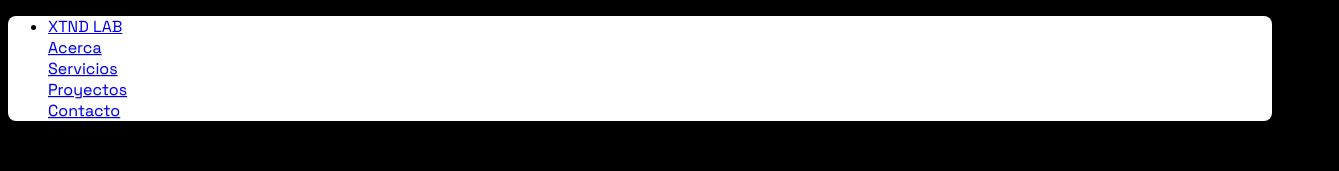
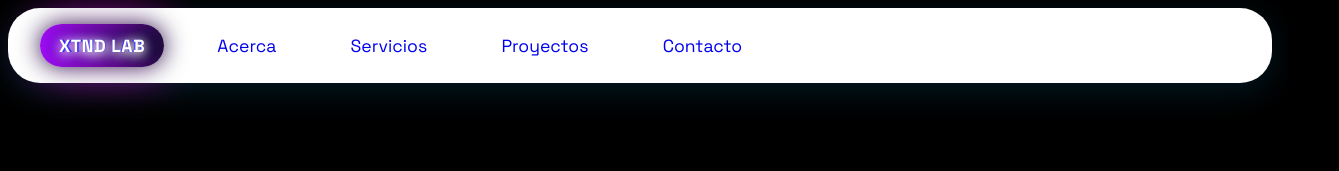
Before and after one commit to fiacattozzo/web-xtnd, a React (Create React App) app: page / in a window 1280 px wide. Shown: the top 171 px of the page, 1339 px wide, since content can reach past the window. Built offline with nearby package versions, Linux system fonts and the light colour scheme.

Commit message:
agregué una carpeta de componentes, y cree un archivo de estilos para el navbar, que ahora tiene el contenedor blanco, recuadros violetas, animaciones, texto blanco y sin subrayar

```diff
--- a/src/GooeyNav.jsx
+++ b/src/GooeyNav.jsx
@@ -1,5 +1,5 @@
-// src/GooeyNav.jsx
 import React, { useRef, useEffect, useState } from "react";
+import "./components/GooeyNav.css";
 
 const GooeyNav = ({
   items,
@@ -46,21 +46,23 @@ const GooeyNav = ({
       setTimeout(() => {
         const particle = document.createElement("span");
         const point = document.createElement("span");
-        particle.classList.add("particle");
+        particle.classList.add("gooey-particle");
         particle.style.setProperty("--start-x", `${p.start[0]}px`);
         particle.style.setProperty("--start-y", `${p.start[1]}px`);
         particle.style.setProperty("--end-x", `${p.end[0]}px`);
         particle.style.setProperty("--end-y", `${p.end[1]}px`);
         particle.style.setProperty("--time", `${p.time}ms`);
         particle.style.setProperty("--scale", `${p.scale}`);
-        particle.style.setProperty("--color", `var(--color-${p.color}, white)`);
+        particle.style.setProperty("--color", `var(--color-${p.color}, #38bdf8)`);
         particle.style.setProperty("--rotate", `${p.rotate}deg`);
-        point.classList.add("point");
+        point.classList.add("gooey-point");
         particle.appendChild(point);
         element.appendChild(particle);
         requestAnimationFrame(() => element.classList.add("active"));
         setTimeout(() => {
-          try { element.removeChild(particle); } catch {}
+          try {
+            element.removeChild(particle);
+          } catch {}
         }, t);
       }, 30);
     }
@@ -85,16 +87,15 @@ const GooeyNav = ({
     setActiveIndex(index);
     updateEffectPosition(liEl);
     if (filterRef.current) {
-      const particles = filterRef.current.querySelectorAll(".particle");
+      const particles = filterRef.current.querySelectorAll(".gooey-particle");
       particles.forEach((p) => p.parentElement?.removeChild(p));
       makeParticles(filterRef.current);
     }
     if (textRef.current) {
       textRef.current.classList.remove("active");
-      void textRef.current.offsetWidth; // reflow
+      void textRef.current.offsetWidth;
       textRef.current.classList.add("active");
     }
-    // dejamos el comportamiento de <a> para que haga scroll al anchor
   };
   const handleKeyDown = (e, index) => {
     if (e.key === "Enter" || e.key === " ") {
@@ -120,70 +121,24 @@ const GooeyNav = ({
   }, [activeIndex]);
 
   return (
-    <>
-      <style>
-        {`
-          :root {
-            --linear-ease: linear(0, 0.068, 0.19 2.7%, 0.804 8.1%, 1.037, 1.199 13.2%, 1.245, 1.27 15.8%, 1.274, 1.272 17.4%, 1.249 19.1%, 0.996 28%, 0.949, 0.928 33.3%, 0.926, 0.933 36.8%, 1.001 45.6%, 1.013, 1.019 50.8%, 1.018 54.4%, 1 63.1%, 0.995 68%, 1.001 85%, 1);
-            --color-1: #ffffff;
-            --color-2: #d4d4d4;
-            --color-3: #a3a3a3;
-            --color-4: #38bdf8;
-          }
-          .effect {
-            position: absolute; opacity: 1; pointer-events: none;
-            display: grid; place-items: center; z-index: 1;
-          }
-          .effect.text { color: white; transition: color 0.3s ease; }
-          .effect.text.active { color: black; }
-          .effect.filter { filter: blur(7px) contrast(100) blur(0); mix-blend-mode: lighten; }
-          .effect.filter::before { content:""; position:absolute; inset:-75px; z-index:-2; background:black; }
-          .effect.filter::after { content:""; position:absolute; inset:0; background:white; transform:scale(0); opacity:0; z-index:-1; border-radius:9999px; }
-          .effect.active::after { animation: pill 0.3s ease both; }
-          @keyframes pill { to { transform: scale(1); opacity: 1; } }
-          .particle,.point { display:block; opacity:0; width:20px; height:20px; border-radius:9999px; transform-origin:center; }
-          .particle { --time:5s; position:absolute; top:calc(50% - 8px); left:calc(50% - 8px); animation: particle calc(var(--time)) ease 1 -350ms; }
-          .point { background: var(--color); opacity:1; animation: point calc(var(--time)) ease 1 -350ms; }
-          @keyframes particle {
-            0% { transform: rotate(0deg) translate(var(--start-x), var(--start-y)); opacity:1; animation-timing-function: cubic-bezier(0.55,0,1,0.45); }
-            70% { transform: rotate(calc(var(--rotate)*0.5)) translate(calc(var(--end-x)*1.2), calc(var(--end-y)*1.2)); opacity:1; }
-            85% { transform: rotate(calc(var(--rotate)*0.66)) translate(var(--end-x), var(--end-y)); opacity:1; }
-            100%{ transform: rotate(calc(var(--rotate)*1.2)) translate(calc(var(--end-x)*0.5), calc(var(--end-y)*0.5)); opacity:1; }
-          }
-          @keyframes point {
-            0% { transform: scale(0); opacity:0; animation-timing-function: cubic-bezier(0.55,0,1,0.45); }
-            25% { transform: scale(calc(var(--scale)*0.25)); }
-            38% { opacity:1; }
-            65% { transform: scale(var(--scale)); opacity:1; }
-            85% { transform: scale(var(--scale)); opacity:1; }
-            100%{ transform: scale(0); opacity:0; }
-          }
-          li.active { color:black; text-shadow:none; }
-          li.active::after { opacity:1; transform:scale(1); }
-          li::after {
-            content:""; position:absolute; inset:0; border-radius:8px; background:white;
-            opacity:0; transform:scale(0); transition: all 0.3s ease; z-index:-1;
-          }
-        `}
-      </style>
-
-      <div className="relative" ref={containerRef}>
+    <div className="gooey-nav-container" ref={containerRef}>
       <nav className="flex relative" style={{ transform: "translate3d(0,0,0.01px)" }}>
         <ul
           ref={navRef}
-            className="flex gap-6 list-none p-0 px-4 m-0 relative z-[3]"
-            style={{ color: "white", textShadow: "0 1px 1px hsl(205deg 30% 10% / 0.2)" }}
+          className="gooey-nav-list"
         >
           {items.map((item, index) => (
             <li
               key={index}
-                className={`rounded-full relative cursor-pointer transition-colors duration-300 ease-in-out text-white ${activeIndex === index ? "active" : ""}`}
+              className={`gooey-nav-item${activeIndex === index ? " active" : ""}`}
+              onClick={(e) => handleClick(e, index)}
+              tabIndex={0}
+              onKeyDown={(e) => handleKeyDown(e, index)}
             >
               <a
-                  onClick={(e) => handleClick(e, index)}
                 href={item.href}
-                  onKeyDown={(e) => handleKeyDown(e, index)}
-                  className="outline-none py-[0.6em] px-[1em] inline-block"
+                className="outline-none"
+                tabIndex={-1}
               >
                 {item.label}
               </a>
@@ -191,10 +146,9 @@ const GooeyNav = ({
           ))}
         </ul>
       </nav>
-        <span className="effect filter" ref={filterRef} />
-        <span className="effect text" ref={textRef} />
+      <span className="gooey-effect-filter" ref={filterRef} />
+      <span className="gooey-effect-text" ref={textRef} />
     </div>
-    </>
   );
 };
 
--- /dev/null
+++ b/src/components/GooeyNav.css
@@ -0,0 +1,156 @@
+.gooey-nav-container {
+  position: relative;
+  padding: 1rem 0;
+  background: #fff; /* Fondo blanco */
+  border-radius: 2rem;
+  box-shadow: 0 8px 32px 0 rgba(14,165,233,0.15), 0 1.5px 6px 0 rgba(0,0,0,0.08);
+}
+
+.gooey-nav-list {
+  display: flex;
+  gap: 2rem;
+  list-style: none;
+  padding: 0 2rem;
+  margin: 0;
+  position: relative;
+  z-index: 3;
+}
+
+.gooey-nav-item {
+  position: relative;
+  border-radius: 9999px;
+  cursor: pointer;
+  transition: color 0.3s, text-shadow 0.3s;
+  color: #222;
+  font-weight: 500;
+  font-size: 1.1rem;
+  padding: 0.6em 1.2em;
+  background: none;
+  outline: none;
+}
+
+.gooey-nav-item.active {
+  color: #ffffff;
+  font-weight: 700;
+  text-shadow: 0 2px 12px #ffffff;
+}
+
+.gooey-nav-item::after {
+  content: "";
+  position: absolute;
+  inset: 0;
+  border-radius: 9999px;
+  background: linear-gradient(90deg, #920CF2 0%, #060A27 100%);
+  opacity: 0;
+  transform: scale(0.9);
+  transition: all 0.3s cubic-bezier(.4,0,.2,1);
+  z-index: -1;
+}
+
+.gooey-nav-item.active::after {
+  opacity: 1;
+  transform: scale(1);
+  box-shadow: 0 0 24px 0 #060A27;
+}
+
+.gooey-effect-filter {
+  position: absolute;
+  pointer-events: none;
+  filter: blur(10px) contrast(110) brightness(1.15);
+  mix-blend-mode: lighten;
+  border-radius: 1em;
+  box-shadow: 0 0 40px 0 #920CF2;
+  z-index: 1;
+}
+
+.gooey-effect-text {
+  position: absolute;
+  pointer-events: none;
+  display: grid;
+  place-items: center;
+  color: white;
+  font-weight: 700;
+  font-size: 1.1em;
+  letter-spacing: 0.03em;
+  transition: color 0.4s cubic-bezier(.4,0,.2,1), text-shadow 0.4s;
+  text-shadow: 0 2px 8px #ffffff;
+  z-index: 1;
+}
+
+.gooey-effect-text.active {
+  color: #ffffff;
+  text-shadow: 0 2px 12px #ffffff;
+}
+
+/* Particle styles */
+.gooey-particle, .gooey-point {
+  display: block;
+  opacity: 0;
+  width: 24px;
+  height: 24px;
+  border-radius: 9999px;
+  transform-origin: center;
+}
+
+.gooey-point {
+  background: #060A27;
+  opacity: 1;
+  box-shadow: 0 0 12px 0 #060A27;
+}
+
+.gooey-particle {
+  position: absolute;
+  top: calc(50% - 12px);
+  left: calc(50% - 12px);
+  animation: gooey-particle-anim var(--time, 1200ms) ease 1;
+}
+
+.gooey-point {
+  animation: gooey-point-anim var(--time, 1200ms) ease 1;
+}
+
+@keyframes gooey-particle-anim {
+  0% {
+    transform: rotate(0deg) translate(var(--start-x, 0px), var(--start-y, 0px));
+    opacity: 1;
+  }
+  70% {
+    transform: rotate(calc(var(--rotate, 0deg)*0.5)) translate(calc(var(--end-x, 0px)*1.2), calc(var(--end-y, 0px)*1.2));
+  }
+  85% {
+    transform: rotate(calc(var(--rotate, 0deg)*0.66)) translate(var(--end-x, 0px), var(--end-y, 0px));
+  }
+  100% {
+    transform: rotate(calc(var(--rotate, 0deg)*1.2)) translate(calc(var(--end-x, 0px)*0.5), calc(var(--end-y, 0px)*0.5));
+    opacity: 1;
+  }
+}
+
+@keyframes gooey-point-anim {
+  0% {
+    transform: scale(0);
+    opacity: 0;
+  }
+  25% {
+    transform: scale(calc(var(--scale, 1)*0.25));
+  }
+  38% {
+    opacity: 1;
+  }
+  65% {
+    transform: scale(var(--scale, 1));
+    opacity: 1;
+  }
+  85% {
+    transform: scale(var(--scale, 1));
+    opacity: 1;
+  }
+  100% {
+    transform: scale(0);
+    opacity: 0;
+  }
+}
+
+.gooey-nav-item a {
+  text-decoration: none;
+}
```
Also changed, not shown: public/tailwind.config.js (deleted). Lines whose indentation alone changed are shown as unchanged.
